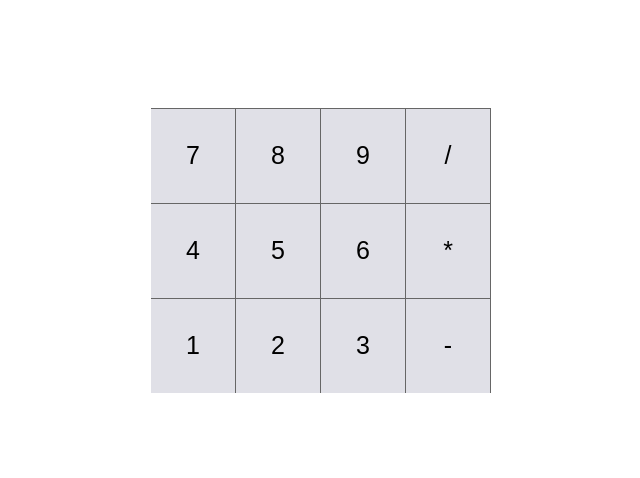
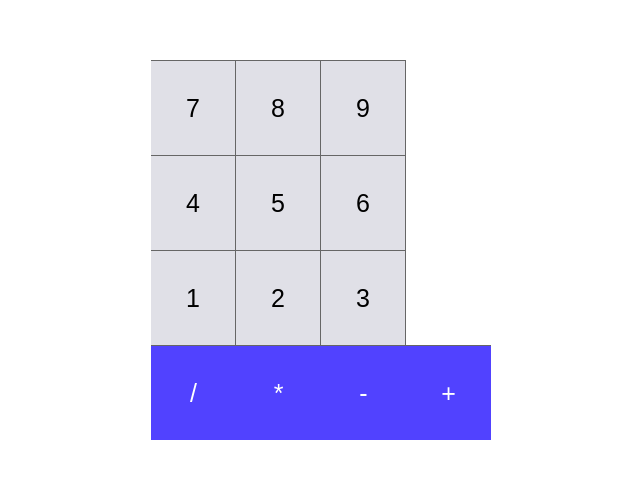
Before and after one commit to reynoyas/react-calculator, a React (Create React App) app: page / in a window 1280 px wide. Shown: the part 150-628 px from the top of the page, without its empty margins (319-959 px from the left). Built offline with nearby package versions, Linux system fonts and the light colour scheme.

Commit message:
Operator keys added

```diff
--- a/src/Components/Keypad.jsx
+++ b/src/Components/Keypad.jsx
@@ -1,7 +1,8 @@
 import React from "react";
 
 const Keypad = ({ handleClick, handleClear, handleEqual }) => {
-    const nums = ["7", "8", "9", "/", "4", "5", "6", "*", "1", "2", "3", "-"]
+    const nums = ["7", "8", "9", "4", "5", "6", "1", "2", "3"];
+    const operations =  ["/", "*", "-", "+"];
 
     return (
         <div className="keypad">
@@ -10,8 +11,17 @@ const Keypad = ({ handleClick, handleClear, handleEqual }) => {
                 <React.Fragment key={index}>
                     <button className="calc-keys" onClick={() => handleClick(num)}>{num}</button>
 
-                    {/* Add line break after every 4 buttons */}
-                    {((index + 1) % 4 === 0) && <br />}
+                    {/* Add line break after every 3 buttons */}
+                    {((index + 1) % 3 === 0) && <br />}
+                </React.Fragment>
+            ))}
+
+            {operations.map((operation, index) => (
+                <React.Fragment key={index}>
+                    <button className="operator-keys" onClick={() => handleClick(operation)}>{operation}</button>
+
+                    {/* Add line break after every 3 buttons */}
+                    {/* {((index + 1) % 3 === 0) && <br />} */}
                 </React.Fragment>
             ))}
         </div>
```
